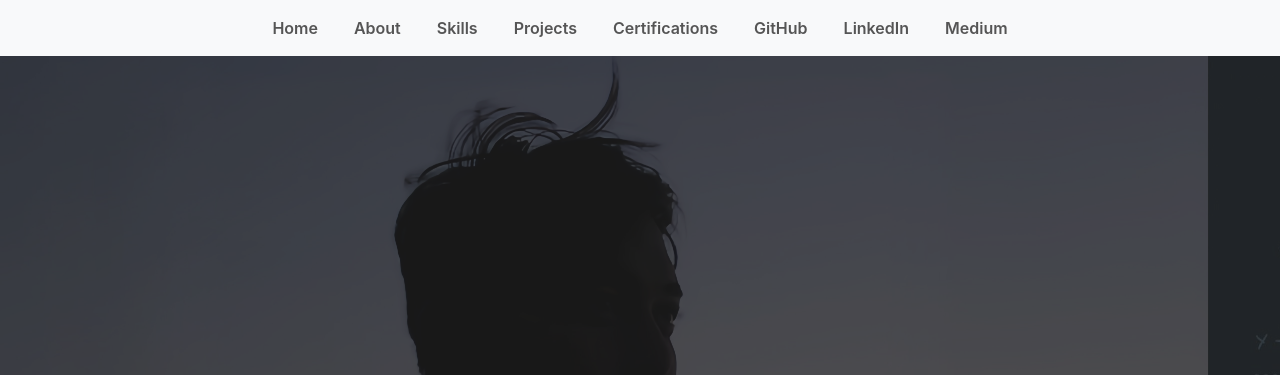
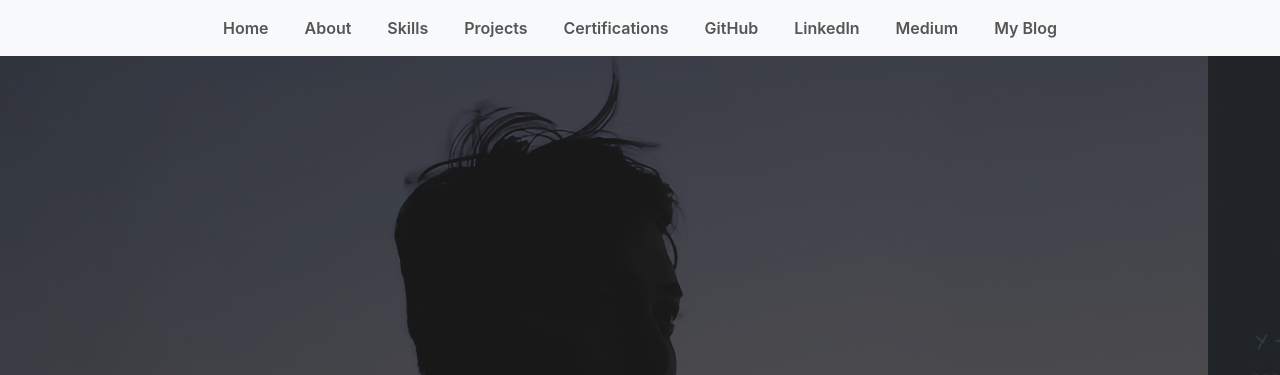
Before and after one commit to Prbn/prbn.github.io, a plain HTML site: page index.html in a window 1280 px wide. Shown: the top 375 px of the page. Drawn offline with nearby package versions, Linux system fonts and the light colour scheme; a script that the page names is missing.

Commit message:
blog added

```diff
--- a/index.html
+++ b/index.html
@@ -38,6 +38,7 @@
                     <li class="nav-item"><a class="nav-link" href="https://github.com/Prbn" target="_blank">GitHub</a></li>
                     <li class="nav-item"><a class="nav-link" href="https://linkedin.com/in/prbnrs" target="_blank">LinkedIn</a></li>
                     <li class="nav-item"><a class="nav-link " href="https://prbn.medium.com/">Medium</a></li>
+                    <li class="nav-item"><a class="nav-link " href="https://prbn.github.io/blog">My Blog</a></li>
                     <!-- <li class="nav-item"><a class="nav-link " href="https://www.hackerrank.com/prbnrs">HackerRank</a></li> -->
                 </ul>
             </div>
```
